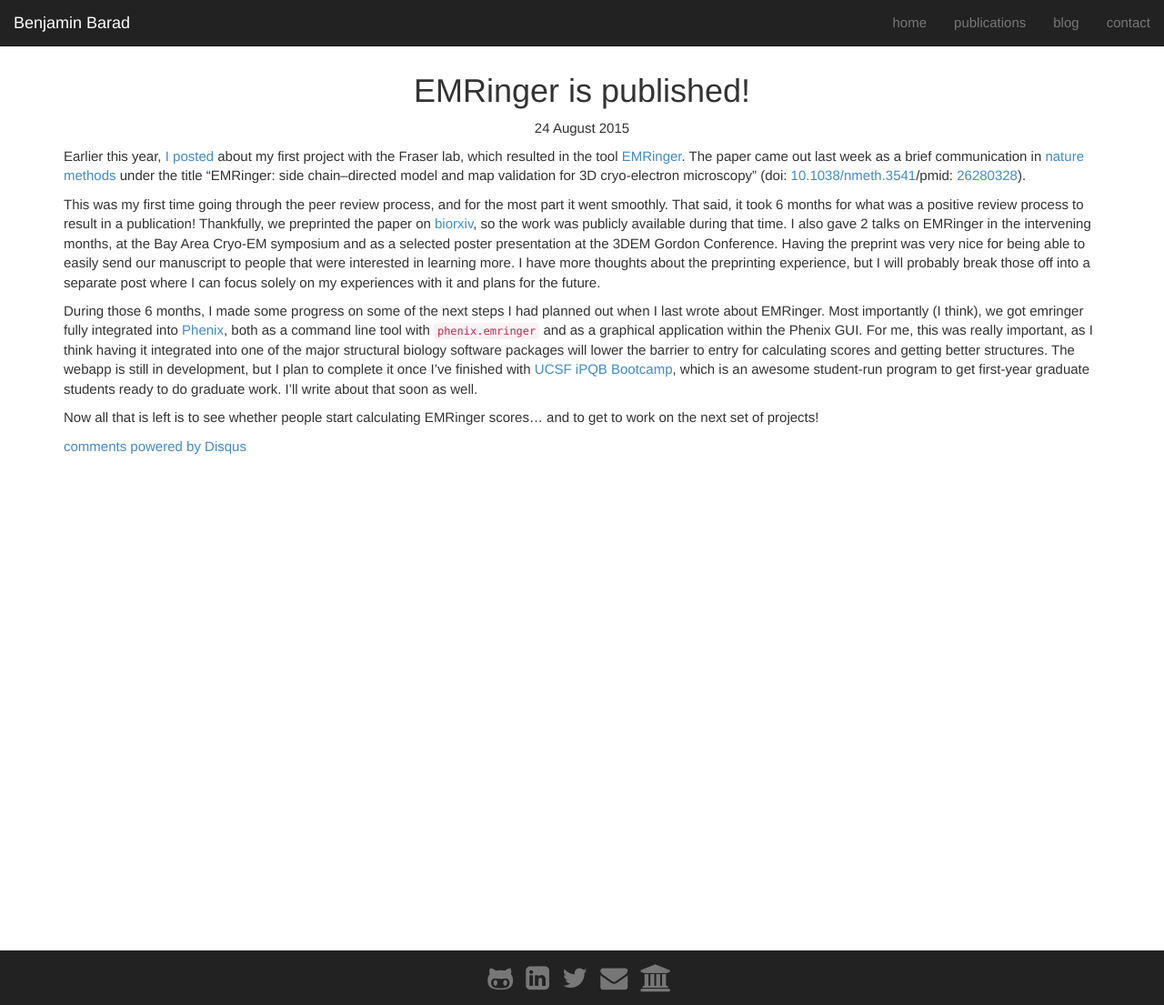
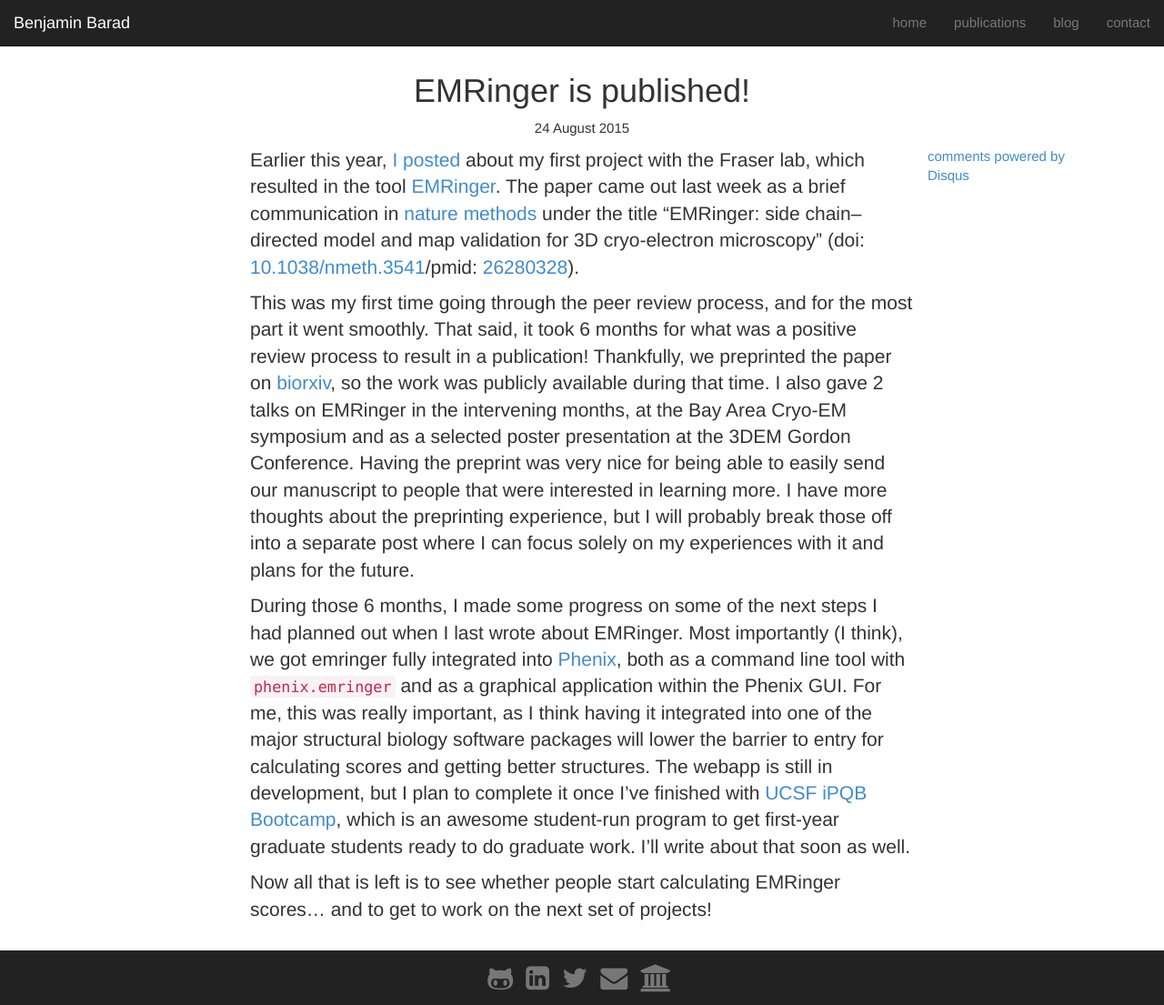
Before and after one commit to bbarad/bbarad.github.io, a Jekyll site: the page built from _posts/2015-08-24-EMRinger_is_out.md, in a window 1280 px wide and 1105 px high. Shown: the whole window at 91% size. Built offline with Jekyll 4.4.1, drawn with Linux system fonts in a browser that asks for light colours; nearby versions of some CDN libraries; comment, search, counter and statistics services are not loaded.

Commit message:
post upgrade

```diff
--- a/_config.yml
+++ b/_config.yml
@@ -3,6 +3,7 @@ description: "The Personal Homepage for Benjamin Barad"
 
 url: "http://benjaminbarad.com"
 
+gems: [jekyll-paginate]
 paginate: 5
 paginate_path: "blog/page:num"
 
--- a/_layouts/post.html
+++ b/_layouts/post.html
@@ -6,8 +6,9 @@
 {% else %}
   <p class="text-center"> {{page.date | date_to_long_string}} </p>
 {% endif %}
-
+<div class="col-sm-8 col-sm-offset-2 lead">
 {{content}}
+</div>
 {% include disqus.html %}
 
 {% include footer.html %}
```
